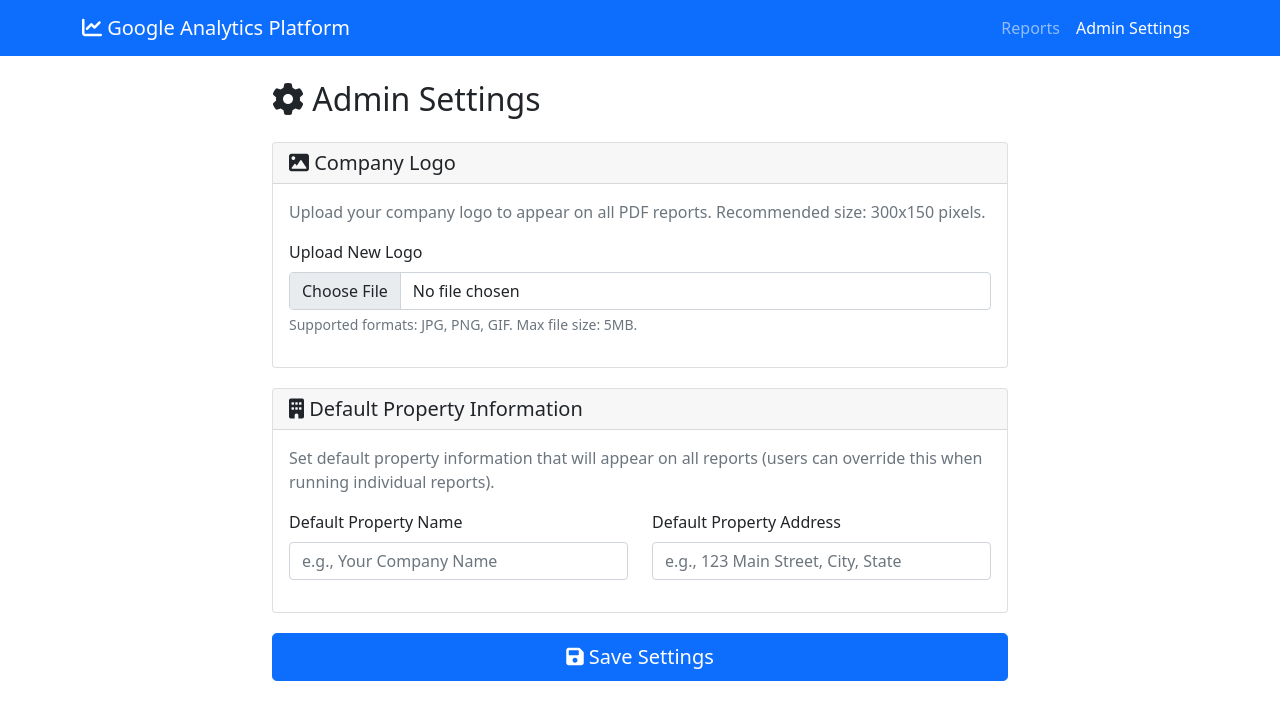
After one commit to ndestates/google-stats, a PHP site: page /admin.php in a window 1280 px wide. The commit adds this page. Shown: the top 720 px of the page. Run offline with PHP 8.4, Linux system fonts and the light colour scheme; data that the repository does not hold is empty.

```diff
--- /dev/null
+++ b/web/admin.php
@@ -0,0 +1,164 @@
+<!DOCTYPE html>
+<html lang="en">
+<head>
+    <meta charset="UTF-8">
+    <meta name="viewport" content="width=device-width, initial-scale=1.0">
+    <title>Admin Settings - Google Analytics Platform</title>
+    <link href="https://cdn.jsdelivr.net/npm/bootstrap@5.1.3/dist/css/bootstrap.min.css" rel="stylesheet">
+    <link href="https://cdnjs.cloudflare.com/ajax/libs/font-awesome/6.0.0/css/all.min.css" rel="stylesheet">
+    <style>
+        .settings-card { margin-bottom: 20px; }
+        .current-logo { max-width: 200px; max-height: 100px; border: 1px solid #ddd; padding: 5px; }
+        .logo-preview { background: #f8f9fa; padding: 20px; border-radius: 8px; text-align: center; }
+    </style>
+</head>
+<body>
+    <nav class="navbar navbar-expand-lg navbar-dark bg-primary">
+        <div class="container">
+            <a class="navbar-brand" href="index.php">
+                <i class="fas fa-chart-line"></i> Google Analytics Platform
+            </a>
+            <div class="navbar-nav ms-auto">
+                <a class="nav-link" href="index.php">Reports</a>
+                <a class="nav-link active" href="admin.php">Admin Settings</a>
+            </div>
+        </div>
+    </nav>
+
+    <div class="container mt-4">
+        <div class="row">
+            <div class="col-md-8 mx-auto">
+                <h2 class="mb-4"><i class="fas fa-cog"></i> Admin Settings</h2>
+
+                <?php
+                // Load current settings
+                $settings_file = __DIR__ . '/uploads/settings.json';
+                $settings = json_decode(file_get_contents($settings_file), true);
+
+                // Handle form submission
+                if ($_SERVER['REQUEST_METHOD'] === 'POST') {
+                    $success_message = null;
+                    $error_message = null;
+
+                    // Handle logo upload
+                    if (isset($_FILES['company_logo']) && $_FILES['company_logo']['error'] === UPLOAD_ERR_OK) {
+                        $allowed_types = ['image/jpeg', 'image/png', 'image/gif'];
+                        $file_type = $_FILES['company_logo']['type'];
+
+                        if (in_array($file_type, $allowed_types)) {
+                            $file_extension = pathinfo($_FILES['company_logo']['name'], PATHINFO_EXTENSION);
+                            $logo_filename = 'company_logo_' . time() . '.' . $file_extension;
+                            $logo_path = __DIR__ . '/uploads/logos/' . $logo_filename;
+
+                            if (move_uploaded_file($_FILES['company_logo']['tmp_name'], $logo_path)) {
+                                // Delete old logo if exists
+                                if ($settings['company_logo'] && file_exists(__DIR__ . '/' . $settings['company_logo'])) {
+                                    unlink(__DIR__ . '/' . $settings['company_logo']);
+                                }
+
+                                $settings['company_logo'] = 'uploads/logos/' . $logo_filename;
+                                $success_message = 'Company logo uploaded successfully!';
+                            } else {
+                                $error_message = 'Failed to save logo file.';
+                            }
+                        } else {
+                            $error_message = 'Invalid file type. Only JPG, PNG, and GIF are allowed.';
+                        }
+                    }
+
+                    // Handle property settings
+                    $settings['default_property_name'] = $_POST['default_property_name'] ?? '';
+                    $settings['default_property_address'] = $_POST['default_property_address'] ?? '';
+                    $settings['updated_at'] = date('Y-m-d H:i:s');
+
+                    // Save settings
+                    if (file_put_contents($settings_file, json_encode($settings, JSON_PRETTY_PRINT))) {
+                        if (!$error_message) {
+                            $success_message = $success_message ?: 'Settings saved successfully!';
+                        }
+                    } else {
+                        $error_message = 'Failed to save settings.';
+                    }
+                }
+                ?>
+
+                <?php if ($success_message): ?>
+                    <div class="alert alert-success">
+                        <i class="fas fa-check-circle"></i> <?php echo $success_message; ?>
+                    </div>
+                <?php endif; ?>
+
+                <?php if ($error_message): ?>
+                    <div class="alert alert-danger">
+                        <i class="fas fa-exclamation-triangle"></i> <?php echo $error_message; ?>
+                    </div>
+                <?php endif; ?>
+
+                <form method="POST" enctype="multipart/form-data">
+                    <!-- Company Logo Section -->
+                    <div class="card settings-card">
+                        <div class="card-header">
+                            <h5 class="mb-0"><i class="fas fa-image"></i> Company Logo</h5>
+                        </div>
+                        <div class="card-body">
+                            <p class="text-muted">Upload your company logo to appear on all PDF reports. Recommended size: 300x150 pixels.</p>
+
+                            <?php if ($settings['company_logo'] && file_exists(__DIR__ . '/' . $settings['company_logo'])): ?>
+                                <div class="logo-preview mb-3">
+                                    <p><strong>Current Logo:</strong></p>
+                                    <img src="<?php echo $settings['company_logo']; ?>" alt="Company Logo" class="current-logo">
+                                </div>
+                            <?php endif; ?>
+
+                            <div class="mb-3">
+                                <label for="company_logo" class="form-label">Upload New Logo</label>
+                                <input type="file" class="form-control" id="company_logo" name="company_logo" accept="image/*">
+                                <div class="form-text">Supported formats: JPG, PNG, GIF. Max file size: 5MB.</div>
+                            </div>
+                        </div>
+                    </div>
+
+                    <!-- Default Property Information -->
+                    <div class="card settings-card">
+                        <div class="card-header">
+                            <h5 class="mb-0"><i class="fas fa-building"></i> Default Property Information</h5>
+                        </div>
+                        <div class="card-body">
+                            <p class="text-muted">Set default property information that will appear on all reports (users can override this when running individual reports).</p>
+
+                            <div class="row">
+                                <div class="col-md-6 mb-3">
+                                    <label for="default_property_name" class="form-label">Default Property Name</label>
+                                    <input type="text" class="form-control" id="default_property_name" name="default_property_name"
+                                           value="<?php echo htmlspecialchars($settings['default_property_name'] ?? ''); ?>"
+                                           placeholder="e.g., Your Company Name">
+                                </div>
+                                <div class="col-md-6 mb-3">
+                                    <label for="default_property_address" class="form-label">Default Property Address</label>
+                                    <input type="text" class="form-control" id="default_property_address" name="default_property_address"
+                                           value="<?php echo htmlspecialchars($settings['default_property_address'] ?? ''); ?>"
+                                           placeholder="e.g., 123 Main Street, City, State">
+                                </div>
+                            </div>
+                        </div>
+                    </div>
+
+                    <div class="d-grid">
+                        <button type="submit" class="btn btn-primary btn-lg">
+                            <i class="fas fa-save"></i> Save Settings
+                        </button>
+                    </div>
+                </form>
+
+                <?php if ($settings['updated_at']): ?>
+                    <div class="mt-3 text-muted">
+                        <small>Last updated: <?php echo $settings['updated_at']; ?></small>
+                    </div>
+                <?php endif; ?>
+            </div>
+        </div>
+    </div>
+
+    <script src="https://cdn.jsdelivr.net/npm/bootstrap@5.1.3/dist/js/bootstrap.bundle.min.js"></script>
+</body>
+</html>
```
Also changed, not shown: web/index.php (+87 -45 lines), web/run_report.php (+2 -41 lines), web/uploads/logos/company_logo_1763303440.jpg (added), 5 other files.
